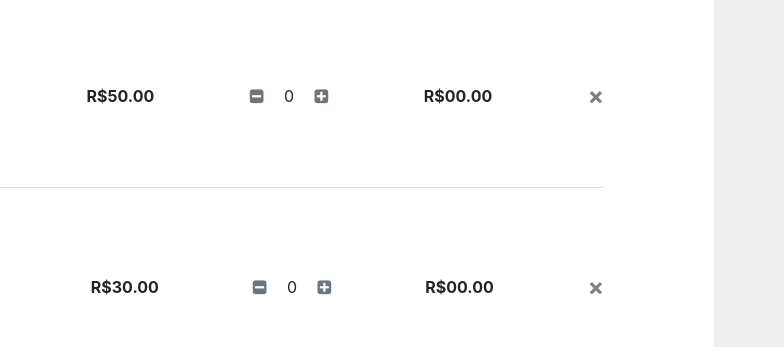
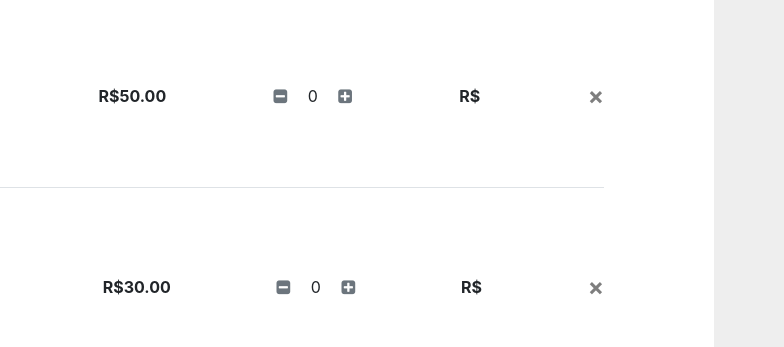
Before and after one commit to Lucas-Gualberto94/carrinho_Compras, a plain HTML site: page index.html in a window 1280 px wide. Shown: the part 212-559 px from the top of the page, 496-1280 px from the left. Drawn offline with nearby package versions, Linux system fonts and the light colour scheme.

Commit message:
fix problem  preço produtos

```diff
--- a/index.html
+++ b/index.html
@@ -48,7 +48,7 @@
                             <span class="px-md-3 px-1" id="quantidade0">0</span>
                         <span class="fa fa-plus-square text-secondary" onclick="adicionarItem(0)"></span>
                     </div>
-                    <div class="pl-md-0 pl-1"><b>R$00.00</b><span id="total0"></span></div>
+                    <div class="pl-md-0 pl-1"><b>R$</b><span id="total0"></span></div>
                     <div class="close">&times;</div>
                 </div>
                 <div id="produto1" class="d-flex flex-row justify-content-between align-items-center pt-4 pb-3 mobile">
@@ -67,7 +67,7 @@
                             <span class="px-md-3 px-1" id="quantidade1">0</span>
                         <span class="fa fa-plus-square text-secondary" onclick="adicionarItem(1)"></span>
                     </div>
-                    <div class="pl-md-0 pl-1"><b>R$00.00</b><span id="total1"></span></div>
+                    <div class="pl-md-0 pl-1"><b>R$</b><span id="total1"></span></div>
                     <div class="close">&times;</div>
                 </div>
 
```
